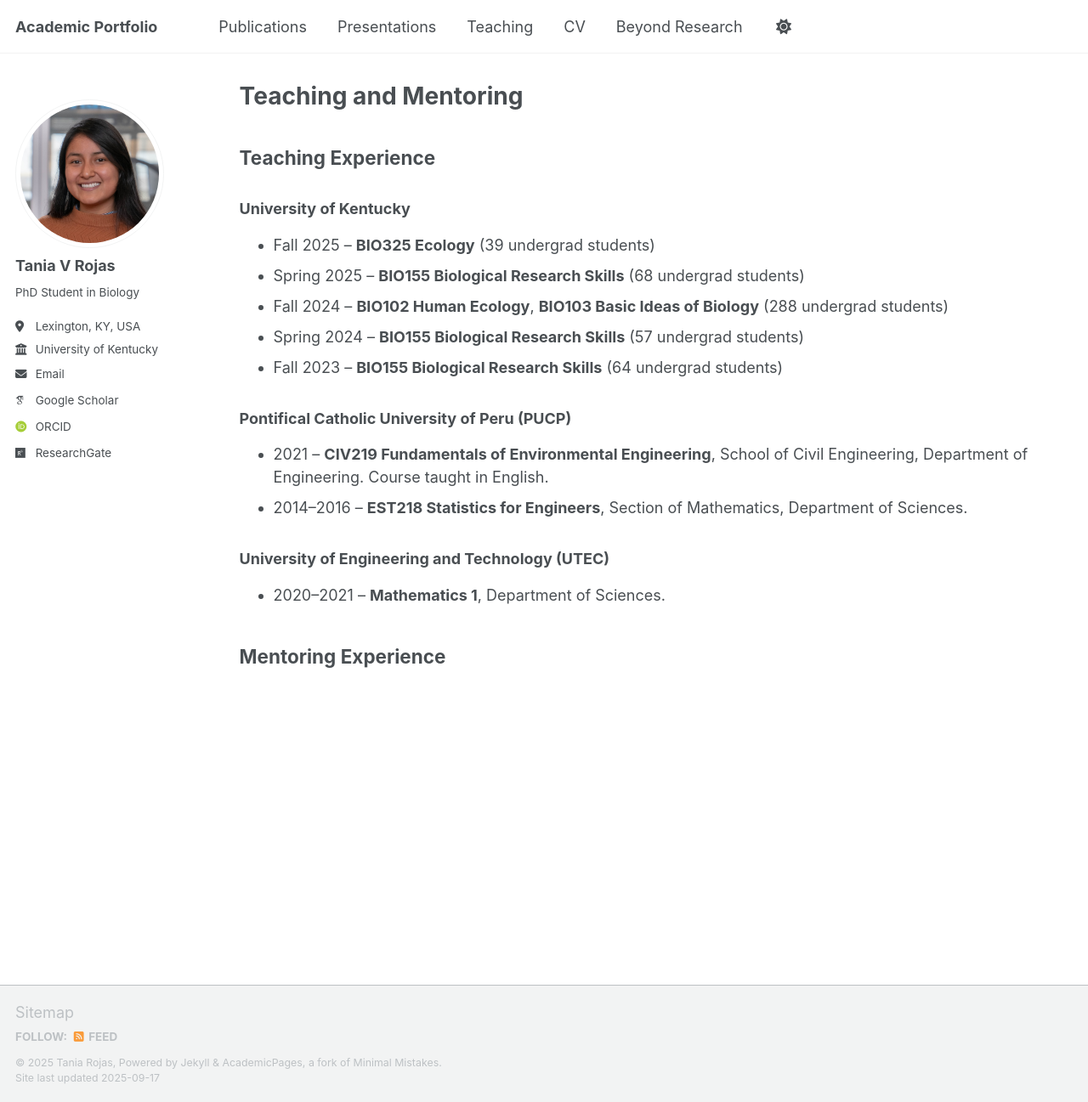
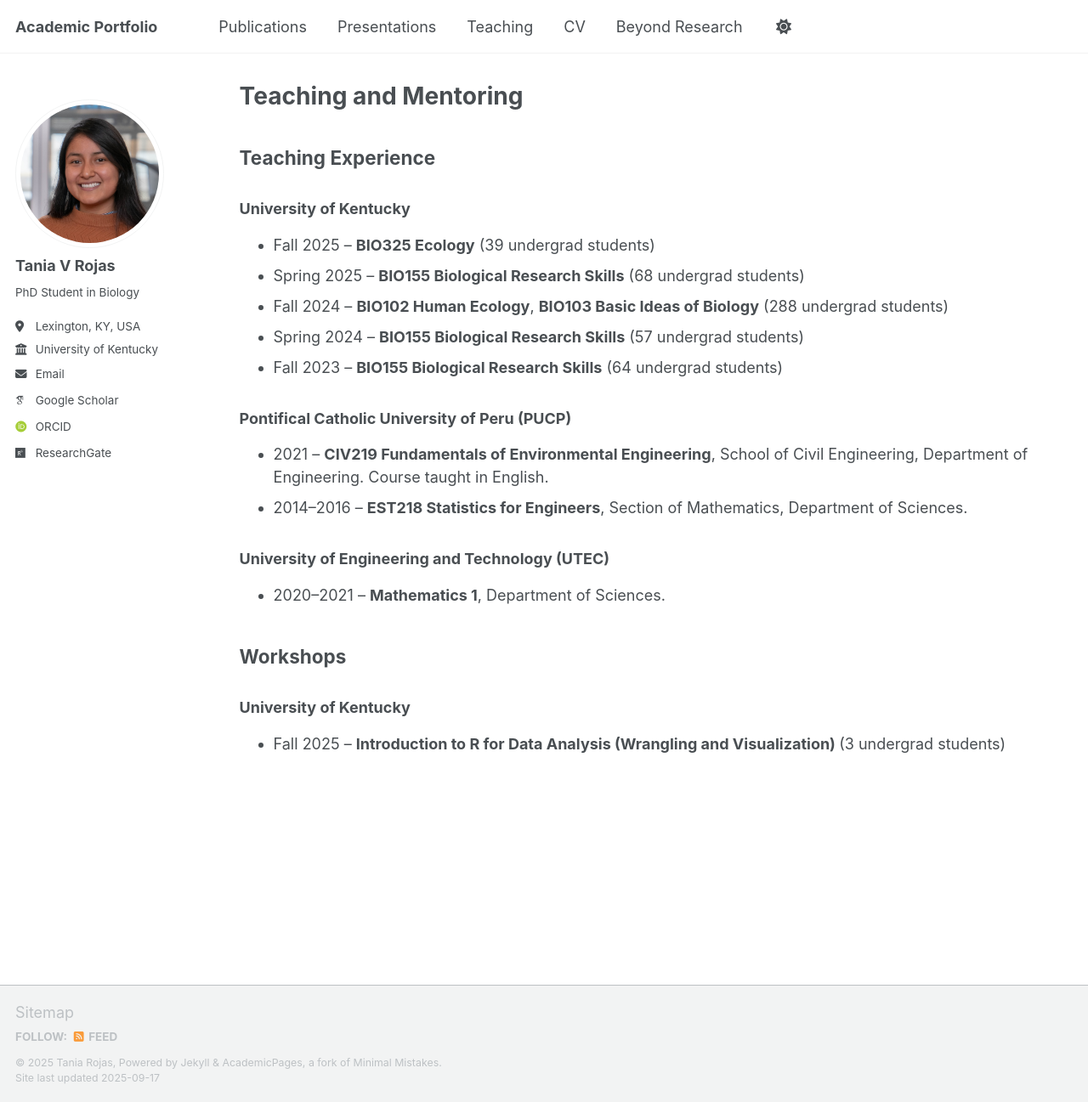
Before and after one commit to taniarojasc/taniarojasc.github.io, a Jekyll site: the page built from _pages/teaching.html, in a window 1280 px wide and 1297 px high. Shown: the whole window at 85% size. Built offline with Jekyll 4.4.1, drawn with Linux system fonts in a browser that asks for light colours; some web fonts are replaced; a script that is not in the unit is left out.

Commit message:
Update teaching.html

```diff
--- a/_pages/teaching.html
+++ b/_pages/teaching.html
@@ -25,4 +25,8 @@ author_profile: true
     <li>2020–2021 – <strong>Mathematics 1</strong>, Department of Sciences.</li>
   </ul>
 
-<h2> Mentoring Experience </h2>
+<h2> Workshops </h2>
+  <h3>University of Kentucky</h3>
+  <ul>
+    <li>Fall 2025 – <strong>Introduction to R for Data Analysis (Wrangling and Visualization) </strong> (3 undergrad students)</li>
+</ul>
```
